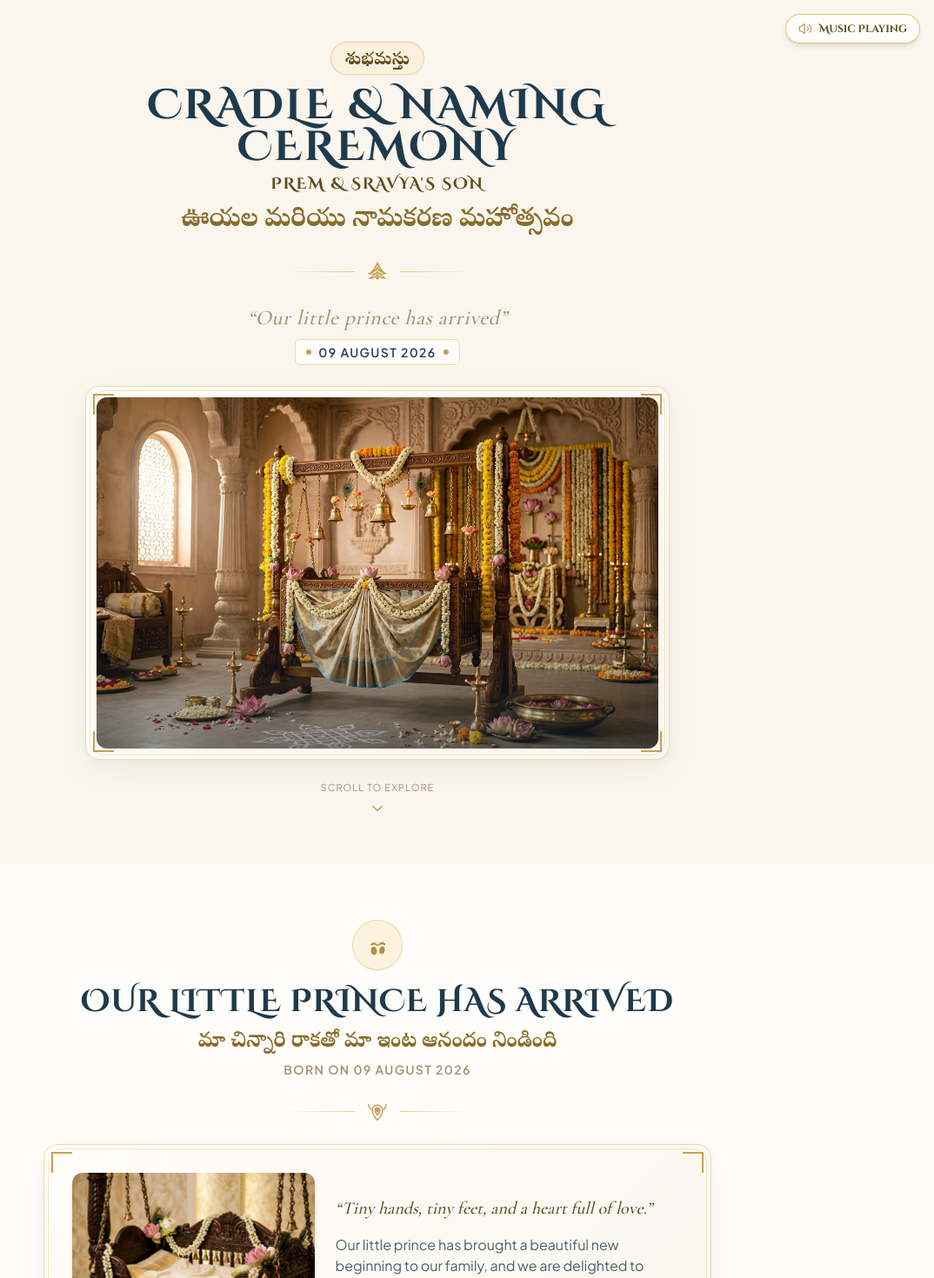
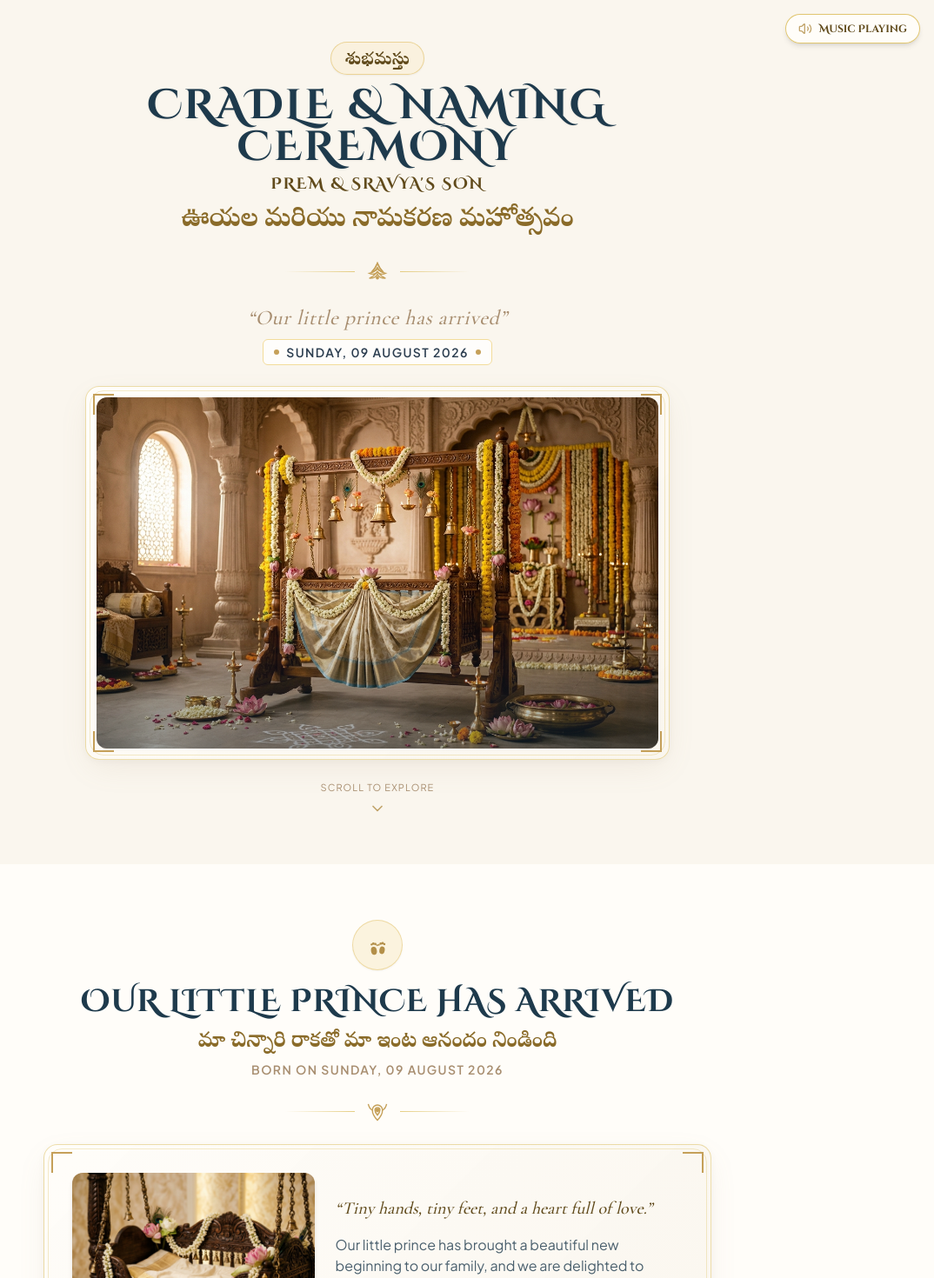
Before and after one commit to shivakumarsrip/Cradle21stDay, a Next.js app: page / in a window 1280 px wide. Shown: the top 1470 px of the page at 87% size, without its empty margins (206-1280 px from the left). Built offline with nearby package versions, Linux system fonts and the light colour scheme.

Commit message:
feat: Update event metadata and improve date formatting for Cradle & Naming Ceremony invitation

```diff
--- a/src/app/layout.tsx
+++ b/src/app/layout.tsx
@@ -34,18 +34,20 @@ export const metadata: Metadata = {
   title: "Prem & Sravya's Son's Cradle & Naming Ceremony | 29 August 2026",
   description:
     "With joy and blessings, we invite you to celebrate Prem & Sravya's son's Cradle & Naming Ceremony on 29 August 2026 at MSR Gardens, Kattangur.",
-  metadataBase: new URL("https://cradle-naming-ceremony.vercel.app"),
+  metadataBase: new URL("https://cradle-and-naming-ceremony.vercel.app"),
   openGraph: {
     title: "Prem & Sravya's Son's Cradle & Naming Ceremony | 29 August 2026",
     description:
       "With joy and blessings, we invite you to celebrate Prem & Sravya's son's Cradle & Naming Ceremony on 29 August 2026 at MSR Gardens, Kattangur.",
-    url: "https://cradle-naming-ceremony.vercel.app",
+    url: "https://cradle-and-naming-ceremony.vercel.app",
     siteName: "Cradle & Naming Ceremony Invitation",
     images: [
       {
-        url: "/images/og_image.jpg",
+        url: "https://cradle-and-naming-ceremony.vercel.app/images/og_image.jpg",
+        secureUrl: "https://cradle-and-naming-ceremony.vercel.app/images/og_image.jpg",
         width: 1200,
         height: 675,
+        type: "image/jpeg",
         alt: "Prem & Sravya's Son's Cradle & Naming Ceremony Invitation - 29 August 2026",
       },
     ],
@@ -57,7 +59,7 @@ export const metadata: Metadata = {
     title: "Prem & Sravya's Son's Cradle & Naming Ceremony | 29 August 2026",
     description:
       "With joy and blessings, we invite you to celebrate Prem & Sravya's son's Cradle & Naming Ceremony on 29 August 2026 at MSR Gardens, Kattangur.",
-    images: ["/images/og_image.jpg"],
+    images: ["https://cradle-and-naming-ceremony.vercel.app/images/og_image.jpg"],
   },
   keywords: [
     "Cradle Ceremony",
--- a/src/components/ClosingSection.tsx
+++ b/src/components/ClosingSection.tsx
@@ -50,7 +50,7 @@ export const ClosingSection: React.FC = () => {
 
         {/* Footer Credit / Subtle copyright */}
         <p className="text-[11px] font-sans text-sandalwood-400 mt-8 tracking-wider">
-          Cradle & Naming Ceremony • 29 August 2026 • MSR Gardens
+          Cradle & Naming Ceremony • Saturday, 29 August 2026 • MSR Gardens
         </p>
       </div>
     </section>
--- a/src/components/HeroSection.tsx
+++ b/src/components/HeroSection.tsx
@@ -39,7 +39,7 @@ export const HeroSection: React.FC = () => {
         {/* Baby Date of Birth */}
         <div className="mt-2 inline-flex items-center gap-2 px-3 py-1 rounded-md bg-white/80 border border-gold-200 text-xs sm:text-sm font-semibold tracking-widest text-indigoaccent-800 uppercase">
           <span className="w-1.5 h-1.5 rounded-full bg-gold-500" />
-          <span>09 August 2026</span>
+          <span>Sunday, 09 August 2026</span>
           <span className="w-1.5 h-1.5 rounded-full bg-gold-500" />
         </div>
       </div>
--- a/src/components/PrinceSection.tsx
+++ b/src/components/PrinceSection.tsx
@@ -38,7 +38,7 @@ export const PrinceSection: React.FC = () => {
         </p>
 
         <p className="text-xs sm:text-sm font-sans font-semibold text-sandalwood-500 tracking-widest uppercase">
-          Born on 09 August 2026
+          Born on Sunday, 09 August 2026
         </p>
 
         <OrnamentalDivider variant="peacock" className="my-4" />
```
Also changed, not shown: public/images/og_image.jpg.
